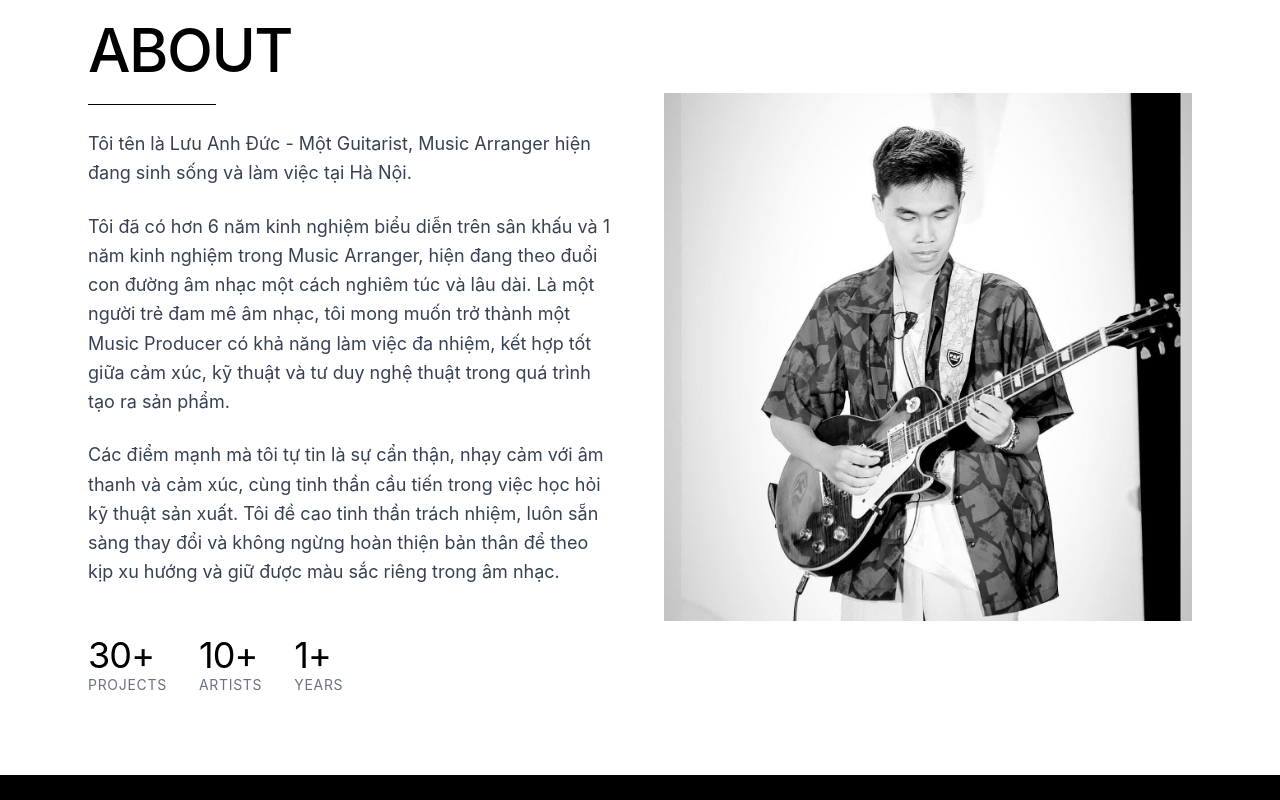
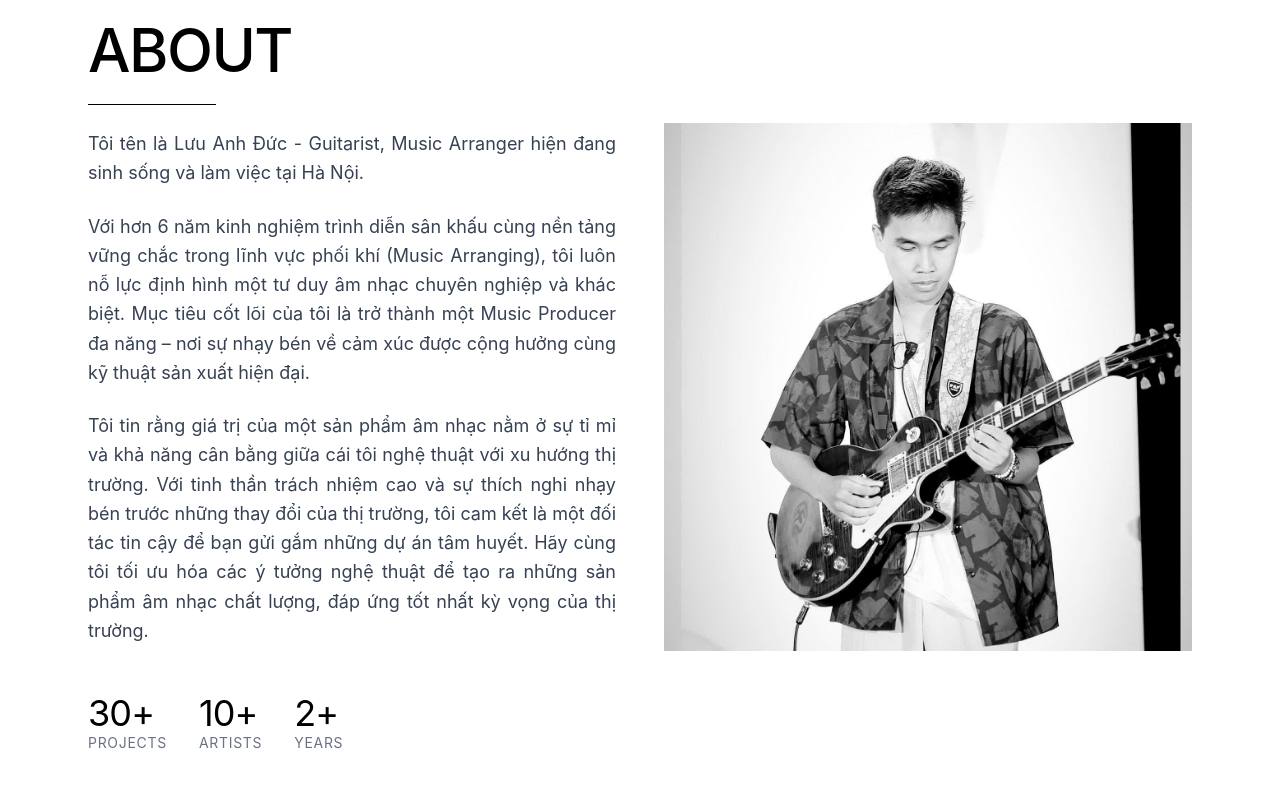
Before and after one commit to minhgtr25/Duc-Portfolio, a React (Vite) app: page / in a window 1280 px wide. Shown: the part 860-1660 px from the top of the page. Built offline with nearby package versions, Linux system fonts and the light colour scheme.

Commit message:
Update About, Experience, and Gallery components

```diff
--- a/src/app/components/About.tsx
+++ b/src/app/components/About.tsx
@@ -15,24 +15,26 @@ export function About() {
           <div className="space-y-6">
             <h2 className="text-5xl md:text-6xl tracking-tight">ABOUT</h2>
             <div className="h-px bg-black w-32" />
-            <p className="text-lg text-gray-700 leading-relaxed">
-              Tôi tên là Lưu Anh Đức - Một Guitarist, Music Arranger hiện đang
-              sinh sống và làm việc tại Hà Nội.
+            <p className="text-lg text-gray-700 leading-relaxed text-justify">
+              Tôi tên là Lưu Anh Đức - Guitarist, Music Arranger hiện đang sinh
+              sống và làm việc tại Hà Nội.
             </p>
-            <p className="text-lg text-gray-700 leading-relaxed">
-              Tôi đã có hơn 6 năm kinh nghiệm biểu diễn trên sân khấu và 1 năm
-              kinh nghiệm trong Music Arranger, hiện đang theo đuổi con đường âm
-              nhạc một cách nghiêm túc và lâu dài. Là một người trẻ đam mê âm
-              nhạc, tôi mong muốn trở thành một Music Producer có khả năng làm
-              việc đa nhiệm, kết hợp tốt giữa cảm xúc, kỹ thuật và tư duy nghệ
-              thuật trong quá trình tạo ra sản phẩm.
+            <p className="text-lg text-gray-700 leading-relaxed text-justify">
+              Với hơn 6 năm kinh nghiệm trình diễn sân khấu cùng nền tảng vững
+              chắc trong lĩnh vực phối khí (Music Arranging), tôi luôn nỗ lực
+              định hình một tư duy âm nhạc chuyên nghiệp và khác biệt. Mục tiêu
+              cốt lõi của tôi là trở thành một Music Producer đa năng – nơi sự
+              nhạy bén về cảm xúc được cộng hưởng cùng kỹ thuật sản xuất hiện
+              đại.
             </p>
-            <p className="text-lg text-gray-700 leading-relaxed">
-              Các điểm mạnh mà tôi tự tin là sự cẩn thận, nhạy cảm với âm thanh
-              và cảm xúc, cùng tinh thần cầu tiến trong việc học hỏi kỹ thuật
-              sản xuất. Tôi đề cao tinh thần trách nhiệm, luôn sẵn sàng thay đổi
-              và không ngừng hoàn thiện bản thân để theo kịp xu hướng và giữ
-              được màu sắc riêng trong âm nhạc.
+            <p className="text-lg text-gray-700 leading-relaxed text-justify">
+              Tôi tin rằng giá trị của một sản phẩm âm nhạc nằm ở sự tỉ mỉ và
+              khả năng cân bằng giữa cái tôi nghệ thuật với xu hướng thị trường.
+              Với tinh thần trách nhiệm cao và sự thích nghi nhạy bén trước
+              những thay đổi của thị trường, tôi cam kết là một đối tác tin cậy
+              để bạn gửi gắm những dự án tâm huyết. Hãy cùng tôi tối ưu hóa các
+              ý tưởng nghệ thuật để tạo ra những sản phẩm âm nhạc chất lượng,
+              đáp ứng tốt nhất kỳ vọng của thị trường.
             </p>
             <div className="flex gap-8 pt-6">
               <div>
@@ -48,7 +50,7 @@ export function About() {
                 </div>
               </div>
               <div>
-                <div className="text-4xl tracking-tight">1+</div>
+                <div className="text-4xl tracking-tight">2+</div>
                 <div className="text-sm text-gray-500 tracking-wider">
                   YEARS
                 </div>
--- a/src/app/components/Experience.tsx
+++ b/src/app/components/Experience.tsx
@@ -8,7 +8,6 @@ const experiences = [
     description: "Tổ hợp sản xuất âm nhạc, thu âm, hoà âm phối khí tại Hà Nội.",
     achievements: [
       "Cung cấp các dịch vụ thu âm, sản xuất âm nhạc",
-      "Giá cả cạnh tranh, hướng đến đối tượng trẻ, âm nhạc tươi mới",
       "Sản xuất các sản phẩm TVC, lồng tiếng, nhạc phim cho các dự án lớn nhỏ",
     ],
   },
@@ -18,10 +17,7 @@ const experiences = [
     company: "90DEGREE MUSIC LAB",
     description:
       "Làm việc với đội ngũ âm thanh chất lượng, tạo ra sản phẩm âm nhạc chất lượng cao",
-    achievements: [
-      "Giao lưu, học hỏi với các producer nổi tiếng",
-      "Tham gia trực tiếp vào quá trình sản xuất âm nhạc",
-    ],
+    achievements: ["Tham gia trực tiếp vào quá trình sản xuất âm nhạc"],
   },
   {
     year: "2023 - 2024",
@@ -45,8 +41,6 @@ const experiences = [
     achievements: [
       "Tổ chức thành công các sự kiện âm nhạc quy mô lớn, thu hút hàng trăm sinh viên tham gia",
       "Xây dựng và phát triển các chương trình đào tạo kỹ năng âm nhạc, thu hút sự quan tâm của đông đảo sinh viên",
-      "Trưởng BTC các sự kiện âm nhạc quy mô lớn có sự tham gia của nghệ sĩ khách mời chuyên nghiệp",
-      "Đại diện CLB làm việc với các đơn vị đối tác, nhà tài trợ",
       "Quản lý đội ngũ nội dung, truyền thông, âm thanh – ánh sáng và hậu cần sự kiện",
     ],
   },
--- a/src/app/components/Gallery.tsx
+++ b/src/app/components/Gallery.tsx
@@ -1,68 +1,68 @@
-import { motion } from 'motion/react';
-import { ImageWithFallback } from './figma/ImageWithFallback';
-import { useState } from 'react';
+import { motion } from "motion/react";
+import { ImageWithFallback } from "./figma/ImageWithFallback";
+import { useState } from "react";
 
 const galleryImages = [
   {
     id: 1,
-    src: '/img/galery/1.jpg',
-    alt: 'Gallery 1'
+    src: "/img/galery/7.jpg",
+    alt: "Gallery 1",
   },
   {
     id: 2,
-    src: '/img/galery/2.jpg',
-    alt: 'Gallery 2'
+    src: "/img/galery/8.jpg",
+    alt: "Gallery 2",
   },
   {
     id: 3,
-    src: '/img/galery/3.jpg',
-    alt: 'Gallery 3'
+    src: "/img/galery/9.jpg",
+    alt: "Gallery 3",
   },
   {
     id: 4,
-    src: '/img/galery/4.jpg',
-    alt: 'Gallery 4'
+    src: "/img/galery/10.jpg",
+    alt: "Gallery 4",
   },
   {
     id: 5,
-    src: '/img/galery/5.jpg',
-    alt: 'Gallery 5'
+    src: "/img/galery/1.jpg",
+    alt: "Gallery 5",
   },
   {
     id: 6,
-    src: '/img/galery/6.jpg',
-    alt: 'Gallery 6'
+    src: "/img/galery/2.jpg",
+    alt: "Gallery 6",
   },
   {
     id: 7,
-    src: '/img/galery/7.jpg',
-    alt: 'Gallery 7'
+    src: "/img/galery/3.jpg",
+    alt: "Gallery 7",
   },
   {
     id: 8,
-    src: '/img/galery/8.jpg',
-    alt: 'Gallery 8'
+    src: "/img/galery/4.jpg",
+    alt: "Gallery 8",
   },
   {
     id: 9,
-    src: '/img/galery/9.jpg',
-    alt: 'Gallery 9'
+    src: "/img/galery/5.jpg",
+    alt: "Gallery 9",
   },
   {
     id: 10,
-    src: '/img/galery/10.jpg',
-    alt: 'Gallery 10'
+    src: "/img/galery/6.jpg",
+    alt: "Gallery 10",
   },
   {
     id: 11,
-    src: '/img/galery/11.jpg',
-    alt: 'Gallery 11'
+    src: "/img/galery/11.jpg",
+    alt: "Gallery 11",
   },
   {
     id: 12,
-    src: '/img/galery/12.jpg',
-    alt: 'Gallery 12'
-  }
+    src: "/img/galery/12.jpg",
+    alt: "Gallery 12",
+  },
 ];
 
 export function Gallery() {
@@ -99,8 +99,8 @@ export function Gallery() {
                 alt={image.alt}
                 className={`w-full h-full object-cover transition-all duration-700 ${
                   hoveredId === image.id
-                    ? 'grayscale-0 scale-110'
-                    : 'grayscale hover:grayscale-0'
+                    ? "grayscale-0 scale-110"
+                    : "grayscale hover:grayscale-0"
                 }`}
               />
               <motion.div
```
